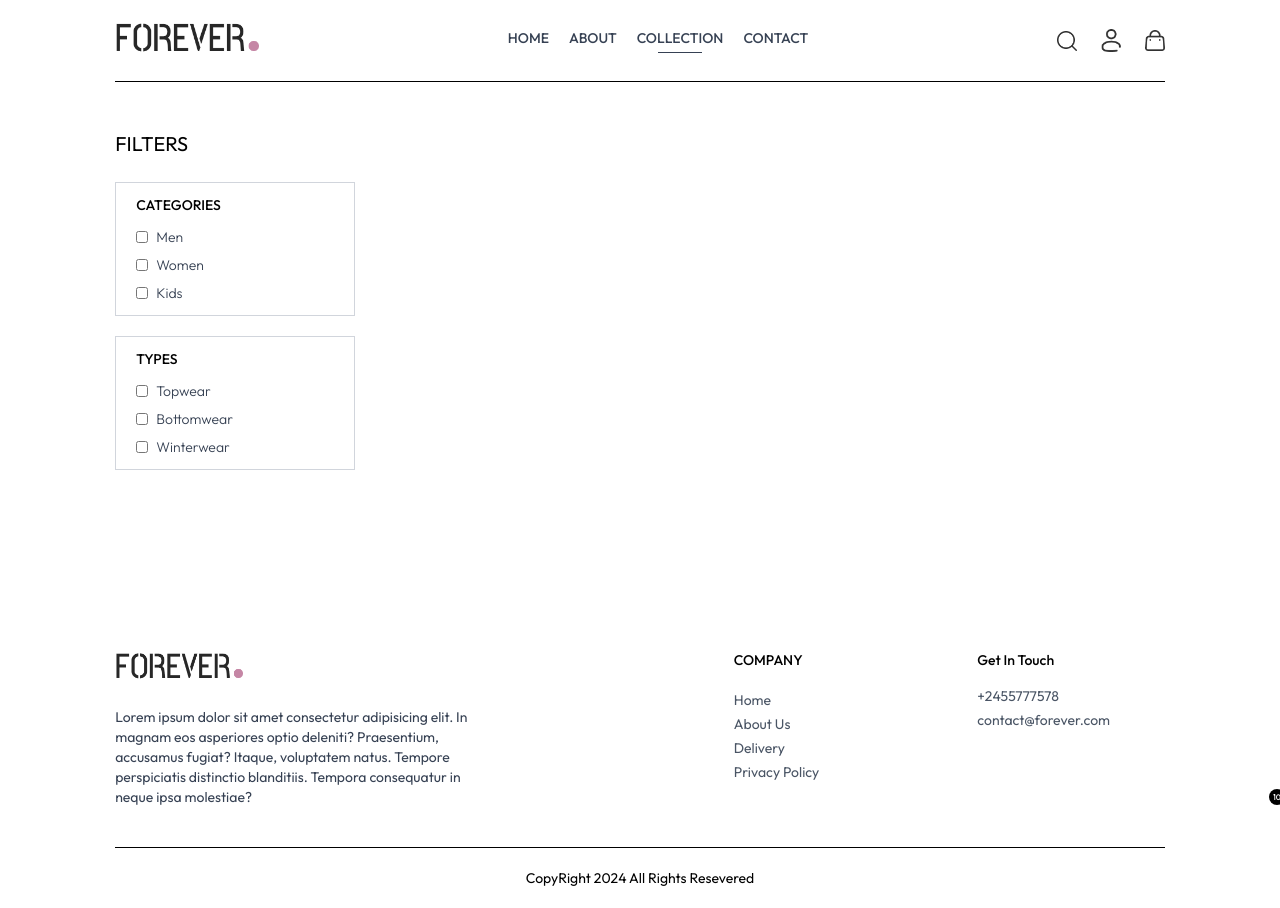
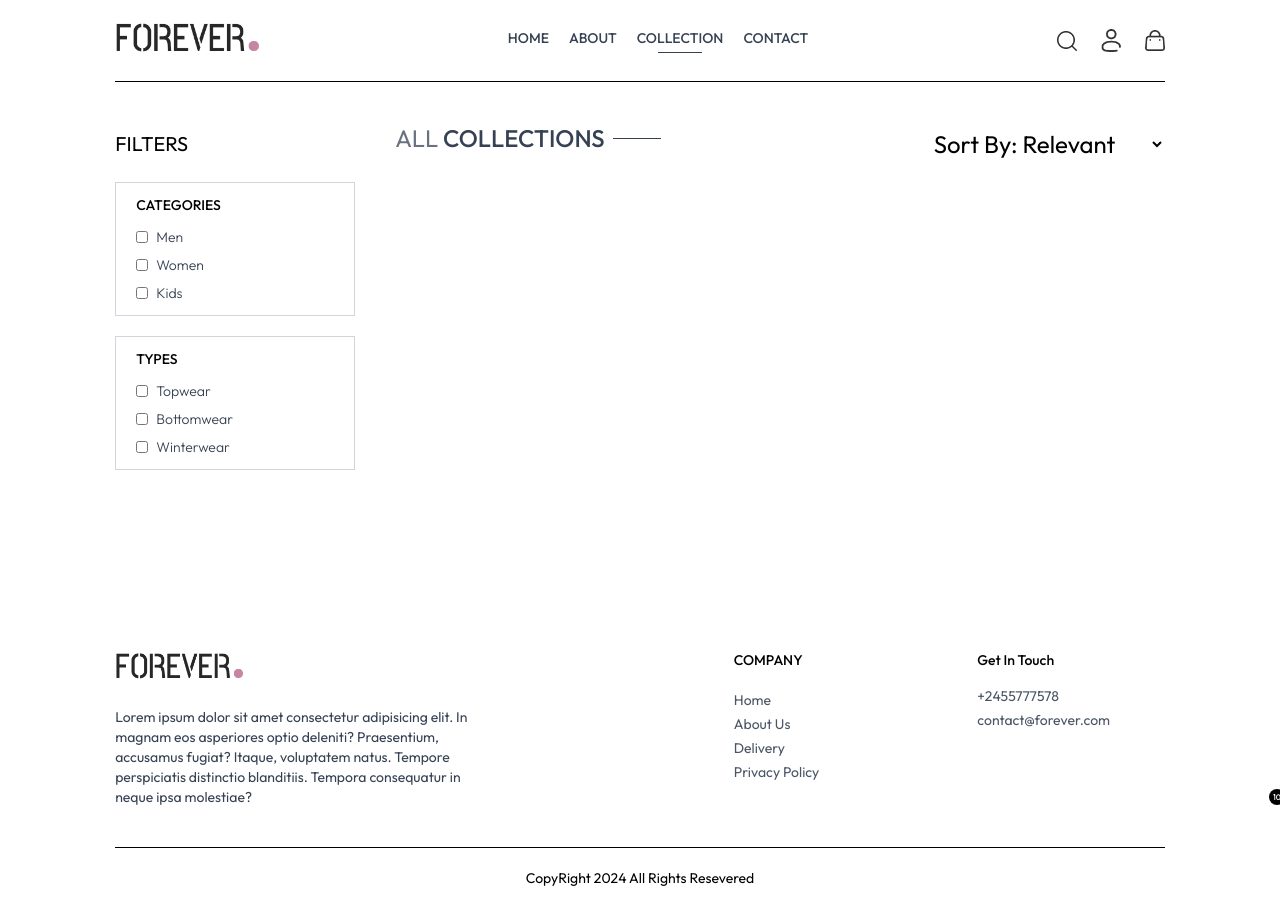
Before and after one commit to B-6219/Forever-E-Commerce, a React (Vite) app in the folder frontend/: page /collection in a window 1280 px wide. Built offline with nearby package versions, Linux system fonts and the light colour scheme.

Commit message:
added collection tiltle and select option in Collection.jsx

```diff
--- a/frontend/src/components/LatestCollecction.jsx
+++ b/frontend/src/components/LatestCollecction.jsx
@@ -7,7 +7,7 @@
 const LatestCollecction = () => {
 
   const { products } = useContext(ShopContext)
-  console.log(products);
+  //console.log(products);
 
   const [latestProducts ,setLatestProducts] = useState([])
 
--- a/frontend/src/pages/Collection.jsx
+++ b/frontend/src/pages/Collection.jsx
@@ -1,10 +1,12 @@
 import React, { useContext, useState } from 'react'
 import {ShopContext} from '../context/ShopContext'
 import { assets } from '../assets/frontend_assets/assets'
+import Title from '../components/Title'
+
 
 const Collection = () => {
 
-  const { products } = useContext(ShopContext)
+  //const { products } = useContext(ShopContext)
   const [showFilter, setShowFilter] = useState(false)
 
   return (
@@ -60,6 +62,24 @@
       </div>
 
       {/* Right Side */}
+      <div className='flex-1 '>
+
+
+        <div className='flex justify-between text-base sm:text-2xl mb-4'>
+          <Title text1={"ALL"} text2={"COLLECTIONS"}/>
+          {/* Product Sort */}
+          <select classname="border-2 border-gray-300 text-sm px-2">
+            <option value="relevant">Sort By: Relevant</option>
+            <option value="low-high">Sort By: Low to High</option>
+            <option value="high-low">Sort By: High to low</option>
+          </select>
+        </div>
+
+
+
+      </div>
+
+
     </div>
   )
 }
```
